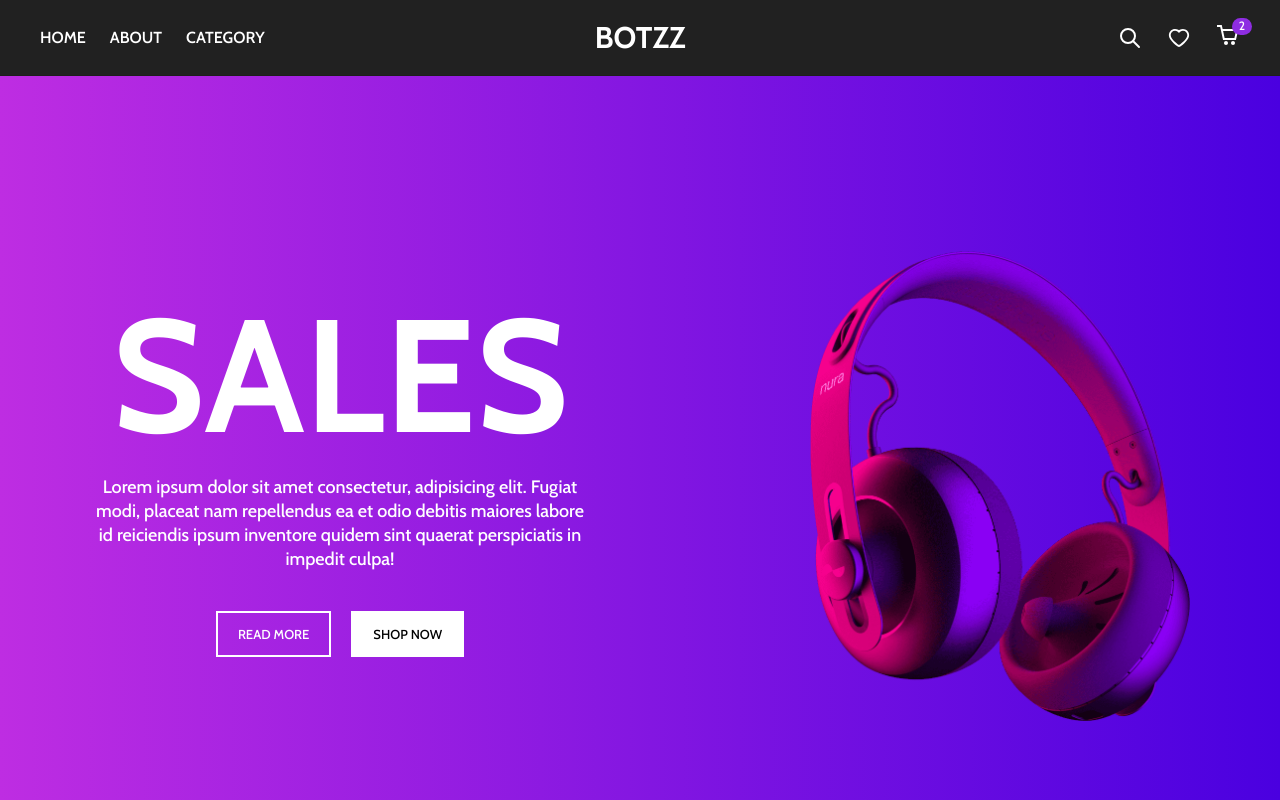
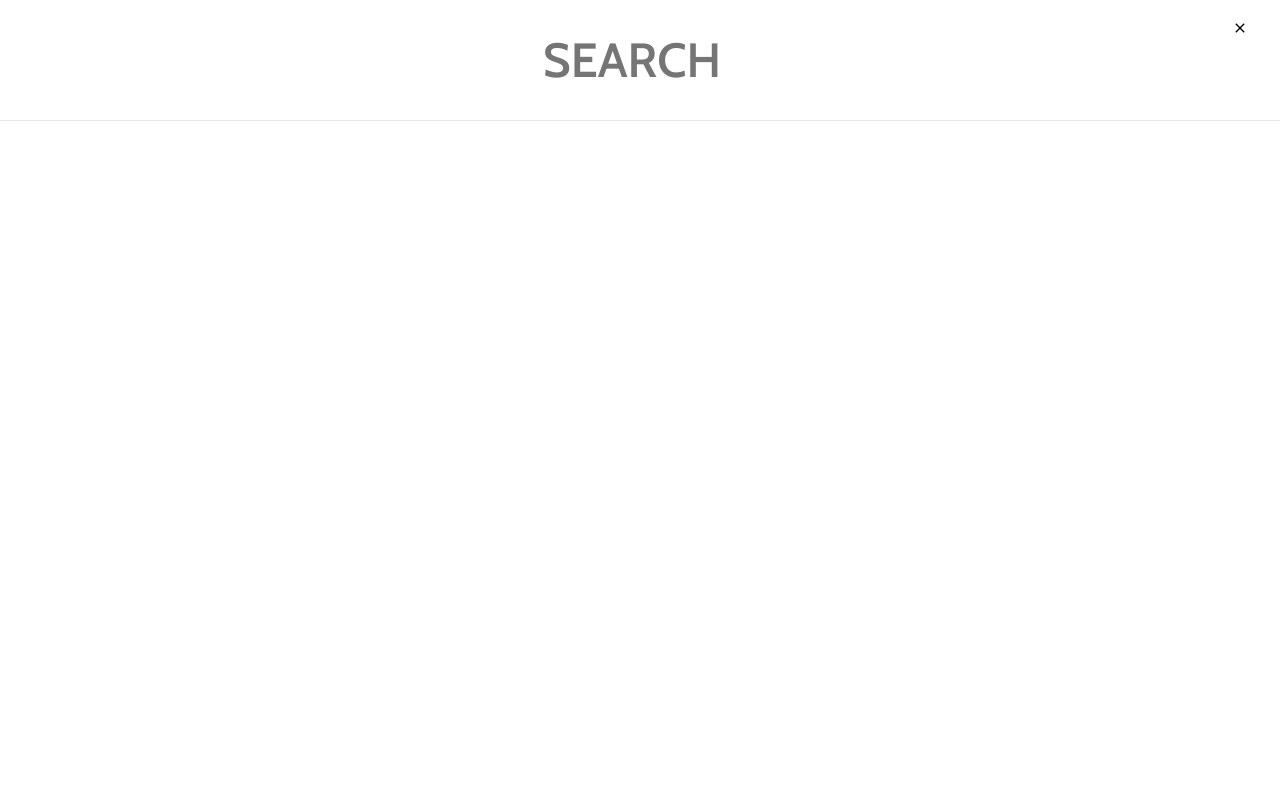
Before and after one commit to Akashraj161/Sound_Store, a React (Create React App) app: page / in a window 1280 px wide. Both pictures are taken after a click on the icon 1130 px from the left and 37 px from the top of the page. Shown: the top 800 px of the page. Built offline with nearby package versions, Linux system fonts and the light colour scheme.

Commit message:
initialize the client using strapi

```diff
--- a/src/components/Header/Header.jsx
+++ b/src/components/Header/Header.jsx
@@ -14,6 +14,7 @@
 const Header = () => {
   const [scrolled, setScrolled] = useState(false);
   const [showCart, setShowCart] = useState(false);
+  const [showSearch, setShowSearch] = useState(false);
 
   const handleScroll = () => {
     const offset = window.scrollY;
@@ -40,7 +41,7 @@
 
           <div className="center">BOTZZ</div>
           <div className="right">
-            <TbSearch />
+            <TbSearch onClick={() => setShowSearch(true)} />
             <AiOutlineHeart />
             <span className="cart-icon" onClick={() => setShowCart(true)}>
               <CgShoppingCart />
@@ -50,6 +51,7 @@
         </div>
       </header>
       {showCart && <Cart setShowCart={setShowCart} />}
+      {showSearch && <Search setShowSearch={setShowSearch} />}
     </>
   );
 };
--- a/src/components/Header/Search/Search.jsx
+++ b/src/components/Header/Search/Search.jsx
@@ -1,6 +1,19 @@
+import { MdClose } from "react-icons/md";
+
 import "./Search.scss";
-const Search = () => {
-    return <div>Search</div>;
+const Search = ({ setShowSearch }) => {
+  return (
+    <div className="search-modal">
+      <div className="form-field">
+        <input type="text" autoFocus placeholder="Search" />
+        <MdClose
+          onClick={() => {
+            setShowSearch(false);
+          }}
+        />
+      </div>
+    </div>
+  );
 };
 
 export default Search;
--- a/src/components/Header/Search/Search.scss
+++ b/src/components/Header/Search/Search.scss
@@ -1 +1,40 @@
 @import "../../../css-config/mixins.scss";
+
+.search-modal {
+  position: fixed;
+  width: 100%;
+  height: 100%;
+  z-index: 999;
+  top: 0;
+  left: 0;
+  background-color: #fff;
+
+  .form-field {
+    width: 100%;
+    display: flex;
+    justify-content: center;
+    padding: 10px 50px;
+    border-bottom: 1px solid rgba(0, 0, 0, 0.1);
+    position: relative;
+
+    @include md {
+      padding: 20px 0;
+    }
+    input {
+      width: 100%;
+      max-width: 1200px;
+      height: 50px;
+      text-align: center;
+      font-size: 20px;
+      font-weight: 600;
+      color: #212121;
+      outline: none;
+      border: none;
+      text-transform: uppercase;
+      @include md {
+        font-size: 48px;
+        height: 80px;
+      }
+    }
+  }
+}
```
